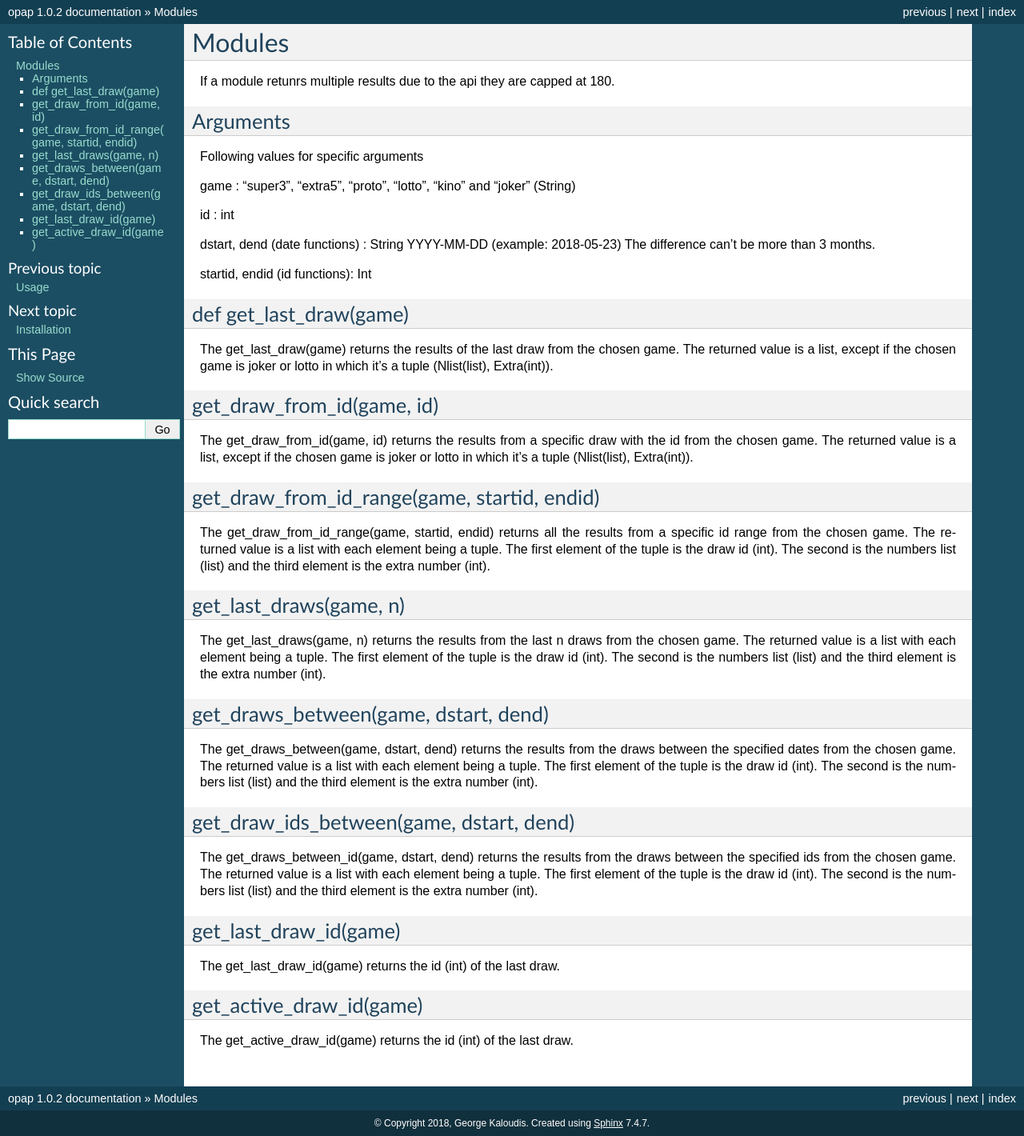
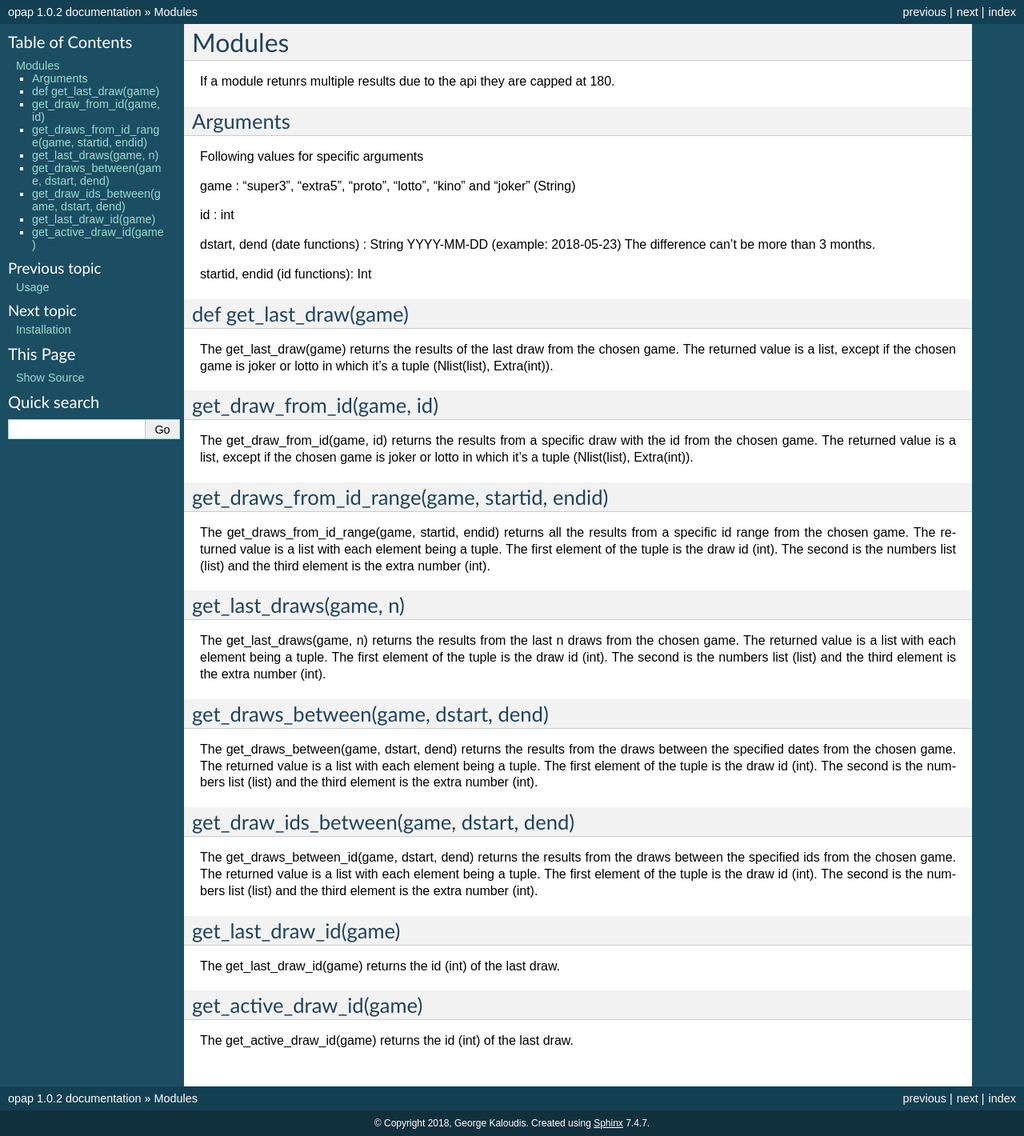
Before and after one commit to George-Kaloudis/opap, a Sphinx documentation site: the page built from docs/modules.rst, in a window 1280 px wide. Shown: the whole page at 80% size. Built offline with Sphinx 7.4.7, drawn with Linux system fonts in a browser that asks for light colours.

Commit message:
Final Version.

```diff
--- a/docs/modules.rst
+++ b/docs/modules.rst
@@ -26,10 +26,10 @@ get_draw_from_id(game, id)
 The get_draw_from_id(game, id) returns the results from a specific draw with the id from the chosen game.
 The returned value is a list, except if the chosen game is joker or lotto in which it's a tuple (Nlist(list), Extra(int)).
 
-get_draw_from_id_range(game, startid, endid)
-^^^^^^^^^^^^^^^^^^^^^^^^^^^^^^^^^^^^^^^^^^^^
+get_draws_from_id_range(game, startid, endid)
+^^^^^^^^^^^^^^^^^^^^^^^^^^^^^^^^^^^^^^^^^^^^^
 
-The get_draw_from_id_range(game, startid, endid) returns all the results from a specific id range from the chosen game.
+The get_draws_from_id_range(game, startid, endid) returns all the results from a specific id range from the chosen game.
 The returned value is a list with each element being a tuple. The first element of the tuple is the draw id (int). The
 second is the numbers list (list) and the third element is the extra number (int).
 
```
